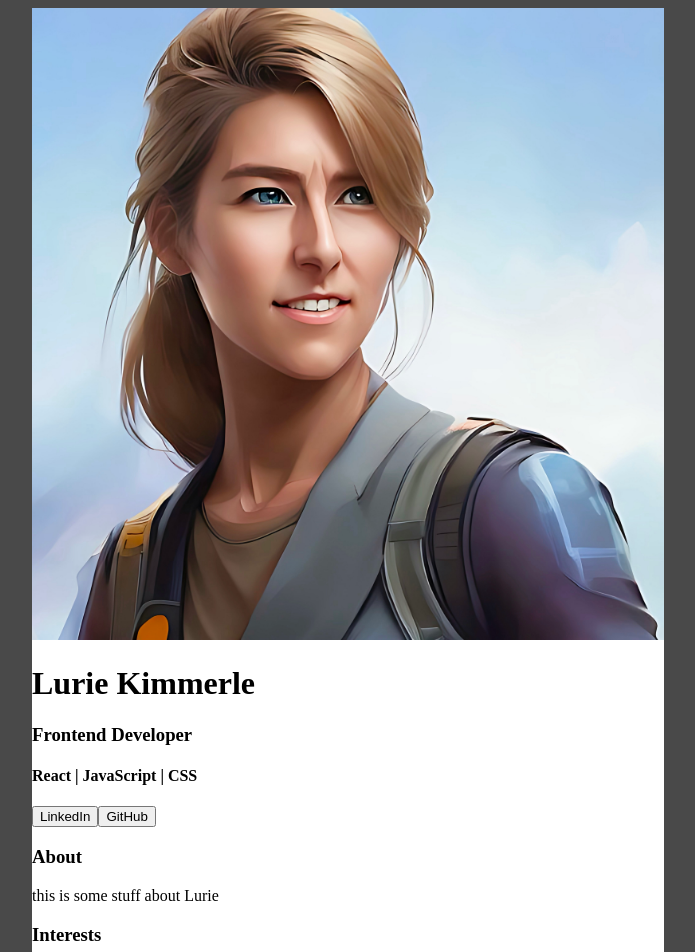
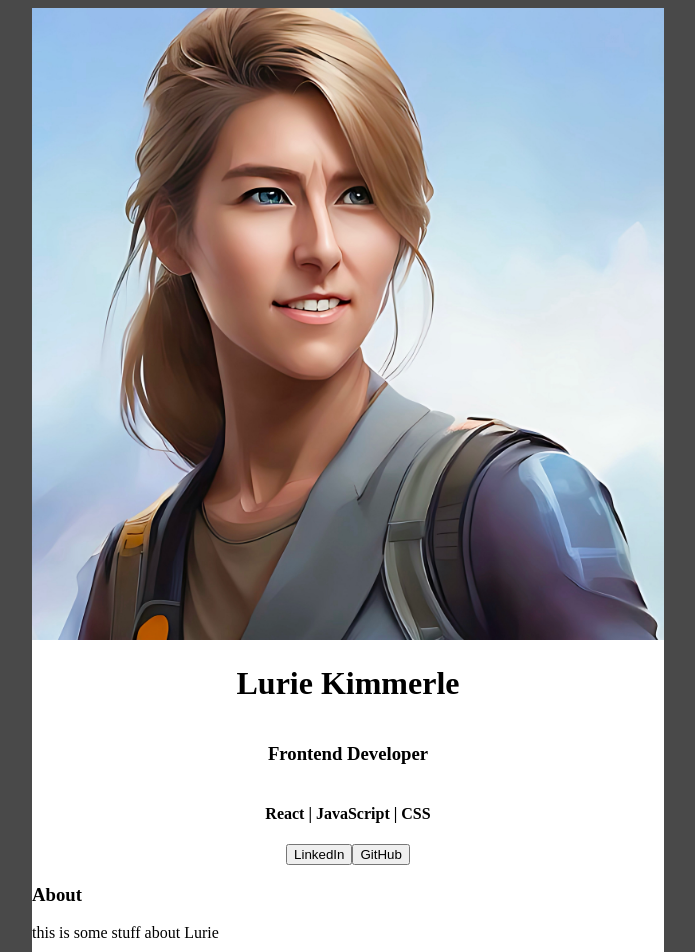
Before and after one commit to LurieK/Scrimba-React-Solo1, a React (Create React App) app: page / in a window 1280 px wide. Shown: the top 952 px of the page, without its empty margins (292-987 px from the left). Built offline with nearby package versions, Linux system fonts and the light colour scheme.

Commit message:
center info

```diff
--- a/src/components/Info.js
+++ b/src/components/Info.js
@@ -3,7 +3,7 @@ import Buttons from "./Buttons.js";
 function Info (){
 
     return (
-        <div>
+        <div class="info">
             <h1>Lurie Kimmerle</h1>
             <h3> Frontend Developer</h3>
             <h4>React | JavaScript | CSS </h4>
--- a/src/styles.css
+++ b/src/styles.css
@@ -22,3 +22,10 @@ body {
 .photo {
   width: 100%;
 }
+
+.info {
+  display: flex;
+  align-items: center;
+  justify-content: center;
+  flex-flow: column;
+}
```
